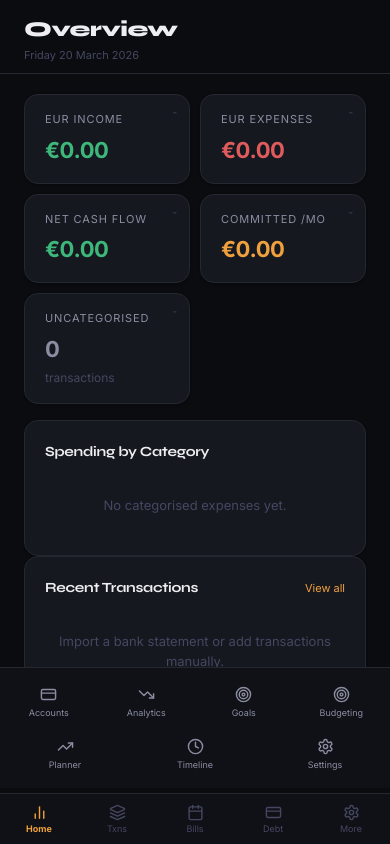
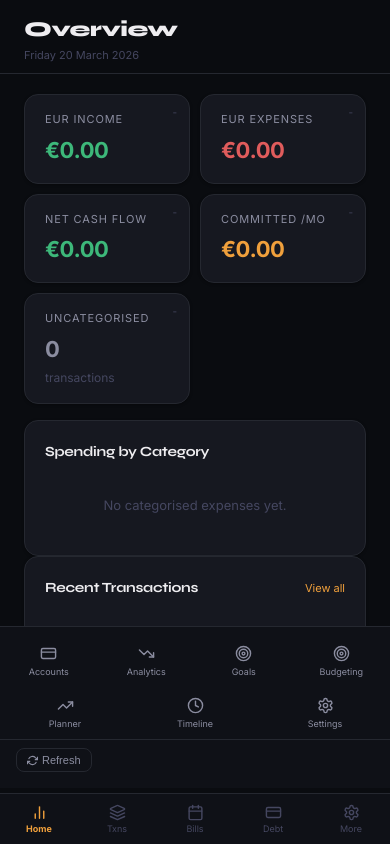
Before and after one commit to mohanabhijith111-star/fintrack-ie, a React (Vite) app: page / in a window 390 px wide. Both pictures are taken after a click on the button "More". Built offline with nearby package versions, Linux system fonts and the light colour scheme.

Commit message:
Add DriveSync to mobile More drawer

```diff
--- a/src/App.jsx
+++ b/src/App.jsx
@@ -1340,7 +1340,7 @@ export default function App() {
         <div className="mobile-nav" style={{position:"fixed",bottom:0,left:0,right:0,zIndex:200,background:"#0F1117",borderTop:"1px solid #252830",padding:"4px 0",justifyContent:"space-around",alignItems:"center"}}>
           {[{id:"dashboard",icon:BarChart2,label:"Home"},{id:"transactions",icon:Layers,label:"Txns"},{id:"committed",icon:Calendar,label:"Bills"},{id:"debt",icon:CreditCard,label:"Debt"}].map(t=>{const Icon=t.icon;const active=tab===t.id;return(<button key={t.id} onClick={()=>setTab(t.id)} style={{display:"flex",flexDirection:"column",alignItems:"center",gap:2,padding:"6px 8px",border:"none",background:"none",cursor:"pointer",color:active?"#F0A03C":"#454760",fontFamily:"inherit",minWidth:44}}><Icon size={17}/><span style={{fontSize:9,fontWeight:active?700:400}}>{t.label}</span></button>);})}
           <button onClick={()=>setShowMobileMenu(s=>!s)} style={{display:"flex",flexDirection:"column",alignItems:"center",gap:2,padding:"6px 8px",border:"none",background:"none",cursor:"pointer",color:["accounts","analytics","goals","budgeting","planner","timeline","settings"].includes(tab)?"#F0A03C":"#454760",fontFamily:"inherit",minWidth:44}}><Settings size={17}/><span style={{fontSize:9}}>More</span></button>
-          {showMobileMenu&&(<div style={{position:"absolute",bottom:56,left:0,right:0,background:"#0F1117",borderTop:"1px solid #252830",padding:"8px 0",display:"flex",flexWrap:"wrap",zIndex:201}}>{[{id:"accounts",icon:CreditCard,label:"Accounts"},{id:"analytics",icon:TrendingDown,label:"Analytics"},{id:"goals",icon:Target,label:"Goals"},{id:"budgeting",icon:Target,label:"Budgeting"},{id:"planner",icon:TrendingUp,label:"Planner"},{id:"timeline",icon:Clock,label:"Timeline"},{id:"settings",icon:Settings,label:"Settings"}].map(t=>{const Icon=t.icon;const active=tab===t.id;return(<button key={t.id} onClick={()=>{setTab(t.id);setShowMobileMenu(false);}} style={{display:"flex",flexDirection:"column",alignItems:"center",gap:2,padding:"10px 0",border:"none",background:active?"rgba(240,160,60,0.09)":"none",cursor:"pointer",color:active?"#F0A03C":"#8B8DA0",fontFamily:"inherit",flex:"1 0 25%"}}><Icon size={17}/><span style={{fontSize:9,marginTop:2}}>{t.label}</span></button>);})}</div>)}
+          {showMobileMenu&&(<div style={{position:"absolute",bottom:56,left:0,right:0,background:"#0F1117",borderTop:"1px solid #252830",padding:"8px 0",display:"flex",flexWrap:"wrap",zIndex:201}}>{[{id:"accounts",icon:CreditCard,label:"Accounts"},{id:"analytics",icon:TrendingDown,label:"Analytics"},{id:"goals",icon:Target,label:"Goals"},{id:"budgeting",icon:Target,label:"Budgeting"},{id:"planner",icon:TrendingUp,label:"Planner"},{id:"timeline",icon:Clock,label:"Timeline"},{id:"settings",icon:Settings,label:"Settings"}].map(t=>{const Icon=t.icon;const active=tab===t.id;return(<button key={t.id} onClick={()=>{setTab(t.id);setShowMobileMenu(false);}} style={{display:"flex",flexDirection:"column",alignItems:"center",gap:2,padding:"10px 0",border:"none",background:active?"rgba(240,160,60,0.09)":"none",cursor:"pointer",color:active?"#F0A03C":"#8B8DA0",fontFamily:"inherit",flex:"1 0 25%"}}><Icon size={17}/><span style={{fontSize:9,marginTop:2}}>{t.label}</span></button>);})}<div style={{width:"100%",borderTop:"1px solid #252830",padding:"8px 16px",display:"flex",gap:8,alignItems:"center"}}><DriveSync/></div></div>)}
         </div>
         <main className="main-content" style={{paddingBottom:70}}>
           <div style={{padding:"14px 24px 10px",borderBottom:"1px solid #252830",display:"flex",alignItems:"center",justifyContent:"space-between",flexWrap:"wrap",gap:4,position:"sticky",top:0,background:"#0A0C10",zIndex:50}}>
```
